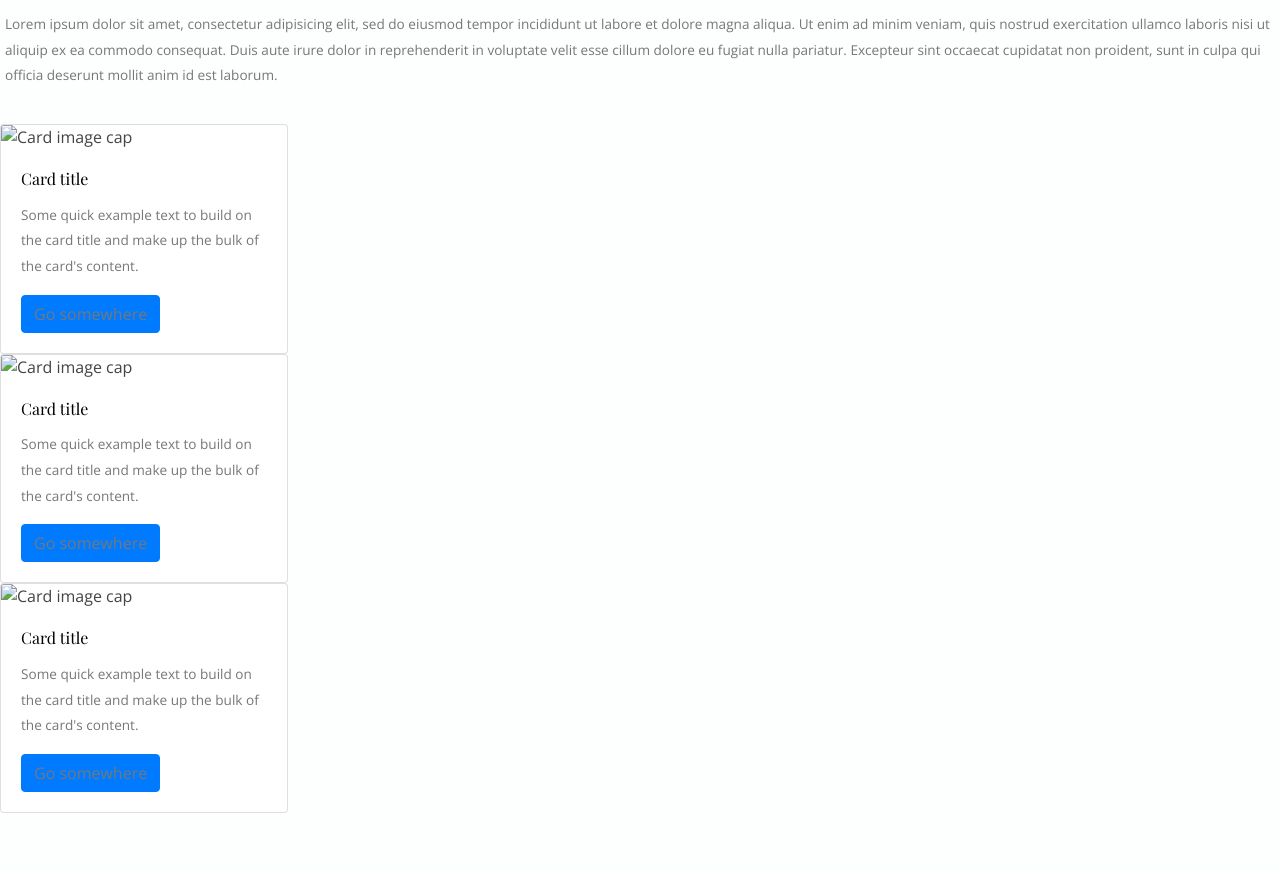
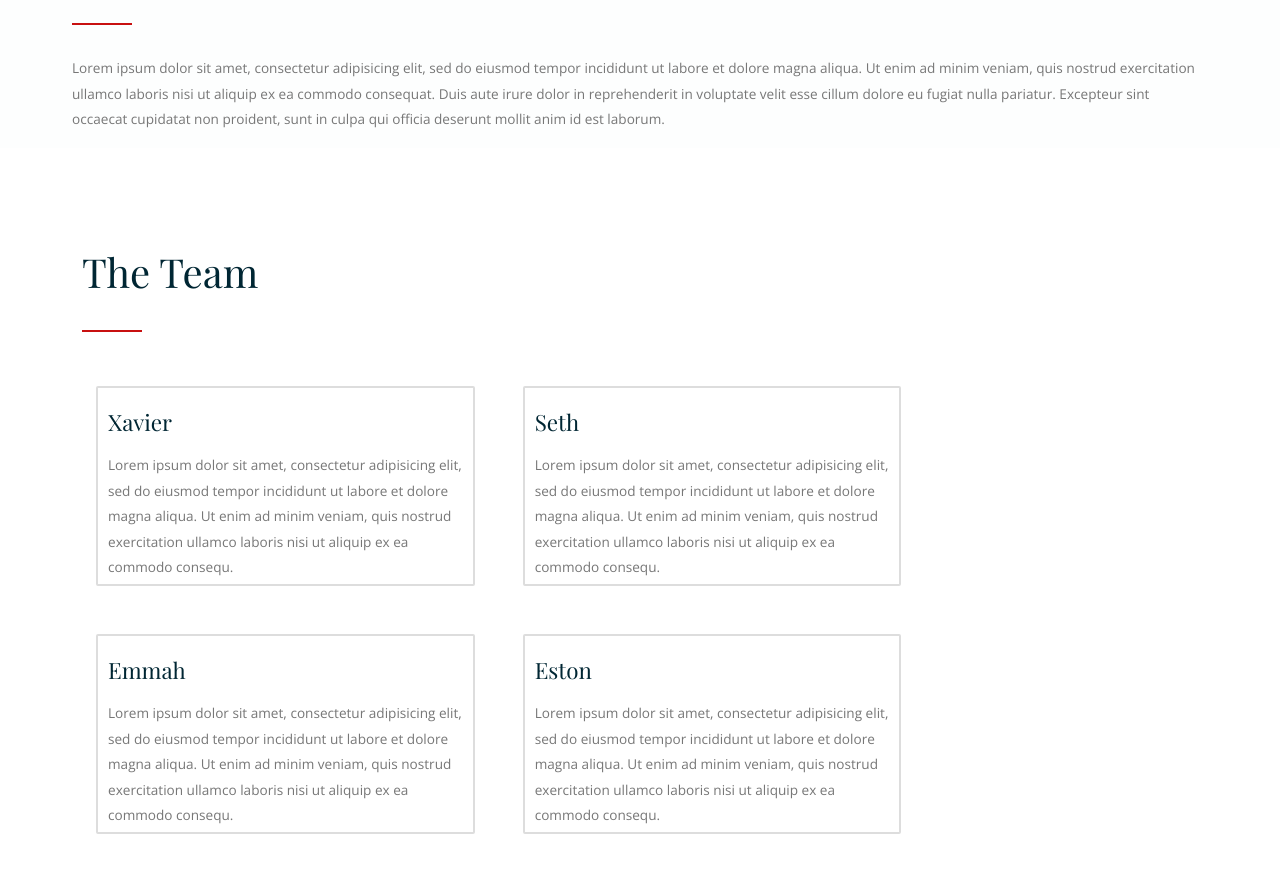
Before and after one commit to thepsalmist/wastemanagement-app, a plain HTML site: page about.html in a window 1280 px wide. Shown: the part 1040-1912 px from the top of the page. Before the commit the page ends 1853 px from the top, so only its background shows below. Drawn offline with nearby package versions, Linux system fonts and the light colour scheme.

Commit message:
add team section and style it

```diff
--- a/about.html
+++ b/about.html
@@ -67,8 +67,8 @@
       </div>
     </header>
     <div class="section background-white">
-      <div class="container-fluid">
-        <div class="row">
+      <div class="line">
+        <div class="margin">
           <h2 class="text-size-40 margin-bottom-30">What We Do</h2>
           <hr class="break-small background-primary margin-bottom-30">
           <p>
@@ -77,8 +77,8 @@
         </div>
       </div>
     </div>
-    <div class="container-fluid padding">
-      <div class="row" id="cardRows">
+    <div class="line">
+      <div class="margin">
         <h2 class="text-size-40 margin-bottom-30">Why We Do It</h2>
         <hr class="break-small background-primary margin-bottom-30">
         <p>Lorem ipsum dolor sit amet, consectetur adipisicing elit, sed do eiusmod tempor incididunt ut labore et dolore magna aliqua. Ut enim ad minim veniam, quis nostrud exercitation ullamco laboris nisi ut aliquip ex ea commodo consequat. Duis
@@ -88,30 +88,35 @@
     </div>
     </div>
   </main>
-  <div class="card" style="width: 18rem;">
-    <img class="card-img-top" src="..." alt="Card image cap">
-    <div class="card-body">
-      <h5 class="card-title">Card title</h5>
-      <p class="card-text">Some quick example text to build on the card title and make up the bulk of the card's content.</p>
-      <a href="#" class="btn btn-primary">Go somewhere</a>
+  <section>
+    <div class="section background-white">
+      <div class="line">
+        <h2 class="text-size-40 margin-bottom-30">The Team</h2>
+        <hr class="break-small background-primary margin-bottom-30">
+        <div class="margin">
+          <div class="s-12 m-4 " id="cardRow1">
+            <h2>Xavier</h2>
+            <p>Lorem ipsum dolor sit amet, consectetur adipisicing elit, sed do eiusmod tempor incididunt ut labore et dolore magna aliqua. Ut enim ad minim veniam, quis nostrud exercitation ullamco laboris nisi ut aliquip ex ea commodo consequ.</p>
+          </div>
+          <div class="s-12 m-4 " id="cardRow2">
+            <h2>Seth</h2>
+            <p>Lorem ipsum dolor sit amet, consectetur adipisicing elit, sed do eiusmod tempor incididunt ut labore et dolore magna aliqua. Ut enim ad minim veniam, quis nostrud exercitation ullamco laboris nisi ut aliquip ex ea commodo consequ.</p>
+          </div>
+          <div class="s-12 m-4 " id="cardRow3">
+            <h2>Emmah</h2>
+            <p>Lorem ipsum dolor sit amet, consectetur adipisicing elit, sed do eiusmod tempor incididunt ut labore et dolore magna aliqua. Ut enim ad minim veniam, quis nostrud exercitation ullamco laboris nisi ut aliquip ex ea commodo consequ.</p>
+          </div>
+          <div class="s-12 m-4 " id="cardRow3">
+            <h2>Eston</h2>
+            <p>Lorem ipsum dolor sit amet, consectetur adipisicing elit, sed do eiusmod tempor incididunt ut labore et dolore magna aliqua. Ut enim ad minim veniam, quis nostrud exercitation ullamco laboris nisi ut aliquip ex ea commodo consequ.</p>
+          </div>
+
+        </div>
+      </div>
     </div>
-  </div>
-  <div class="card" style="width: 18rem;">
-    <img class="card-img-top" src="..." alt="Card image cap">
-    <div class="card-body">
-      <h5 class="card-title">Card title</h5>
-      <p class="card-text">Some quick example text to build on the card title and make up the bulk of the card's content.</p>
-      <a href="#" class="btn btn-primary">Go somewhere</a>
-    </div>
-  </div>
-  <div class="card" style="width: 18rem;">
-    <img class="card-img-top" src="..." alt="Card image cap">
-    <div class="card-body">
-      <h5 class="card-title">Card title</h5>
-      <p class="card-text">Some quick example text to build on the card title and make up the bulk of the card's content.</p>
-      <a href="#" class="btn btn-primary">Go somewhere</a>
-    </div>
-  </div>
+  </section>
+
+
   <!-- FOOTER -->
   <!-- <footer>
     <div class="background-primary padding text-center">
--- a/css/styles.css
+++ b/css/styles.css
@@ -8,11 +8,11 @@
   color: #010B02;
 }
 
-#column2, #column1, #column3 {
+#cardRow1, #cardRow2, #cardRow3 {
   background-color: transparent;
   border: 2px solid #ddd;
-  border-radius: 4px;
+  border-radius: 2px;
   padding-bottom: 40px;
   padding-top: 20px;
-  text-align: center;
+  height: 200px;
 }
```
Also changed, not shown: css/bootstrap.css.
